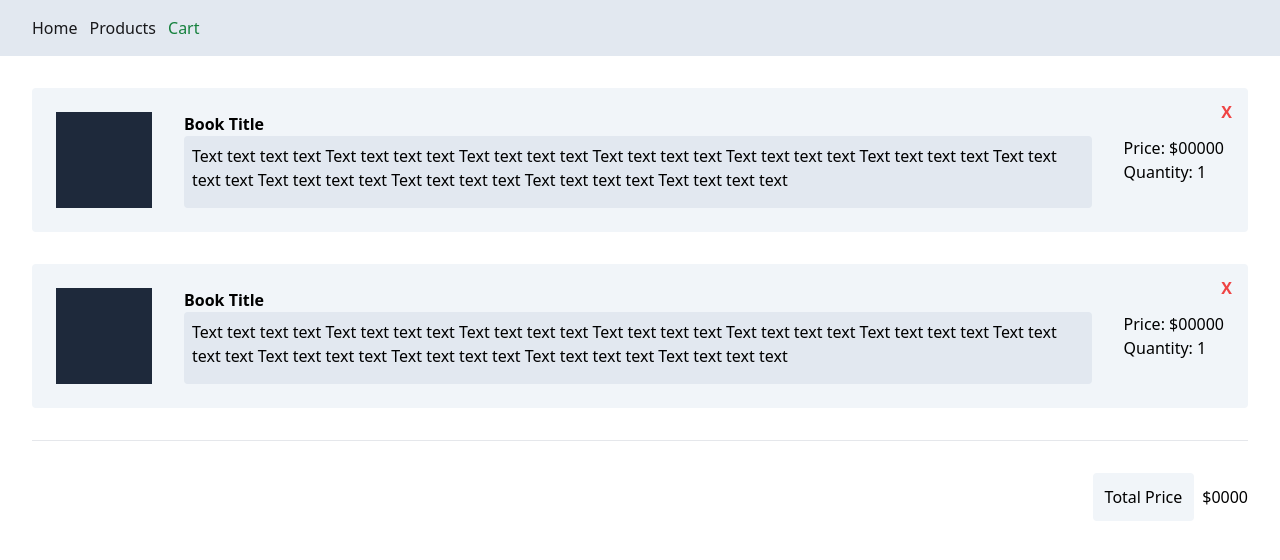
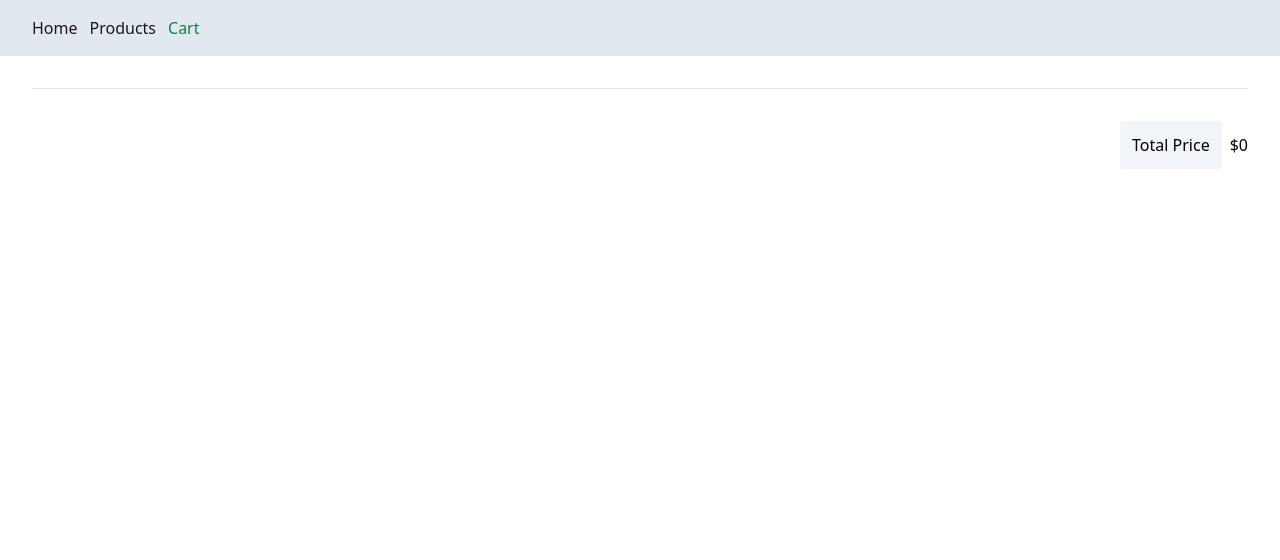
Before and after one commit to 0916dhkim/montra-take-home, a React (Vite) app: page /cart in a window 1280 px wide. Shown: the top 560 px of the page. Built offline with nearby package versions, Linux system fonts and the light colour scheme.

Commit message:
Populate cart page

```diff
--- a/src/pages/Cart/Cart.tsx
+++ b/src/pages/Cart/Cart.tsx
@@ -1,14 +1,27 @@
 import CartItem from "./CartItem";
 import classes from "./Cart.module.css";
+import { useAppSelector } from "../../store/store";
+import { useMemo } from "react";
 
 export default function Cart() {
+  const cart = useAppSelector((state) => state.cart);
+  const total = useMemo(
+    () =>
+      cart.reduce(
+        (prev, cartItem) => prev + cartItem.product.price * cartItem.quantity,
+        0
+      ),
+    [cart]
+  );
+
   return (
     <div className={classes.cart}>
-      <CartItem />
-      <CartItem />
+      {cart.map((cartItem) => (
+        <CartItem key={cartItem.product.id} item={cartItem} />
+      ))}
       <hr />
       <div className={classes.total}>
-        <span className={classes.totalLabel}>Total Price</span> $0000
+        <span className={classes.totalLabel}>Total Price</span> ${total}
       </div>
     </div>
   );
--- a/src/pages/Cart/CartItem.module.css
+++ b/src/pages/Cart/CartItem.module.css
@@ -2,15 +2,15 @@
 
 @layer components {
   .cartItem {
-    @apply relative bg-slate-100 rounded flex flex-row p-6 gap-8;
+    @apply relative bg-slate-100 rounded flex flex-row items-center p-6 gap-8;
   }
 
   .thumbnail {
-    @apply w-24 h-24 bg-slate-800 self-center;
+    @apply w-32 bg-slate-800 self-center;
   }
 
   .itemDetails {
-    @apply flex-1 flex flex-col;
+    @apply flex-1 flex flex-col self-stretch;
   }
 
   .title {
--- a/src/pages/Cart/CartItem.tsx
+++ b/src/pages/Cart/CartItem.tsx
@@ -1,21 +1,24 @@
+import { CartItem as CartItemType } from "../../store/cart";
+import { NavLink } from "react-router-dom";
 import classes from "./CartItem.module.css";
 
-export default function CartItem() {
+type CartItemProps = {
+  item: CartItemType;
+};
+
+export default function CartItem({ item }: CartItemProps) {
   return (
     <div className={classes.cartItem}>
-      <div className={classes.thumbnail} />
+      <NavLink to={`/products/${item.product.id}`}>
+        <img className={classes.thumbnail} src={item.product.thumbnail} />
+      </NavLink>
       <div className={classes.itemDetails}>
-        <span className={classes.title}>Book Title</span>
-        <p className={classes.description}>
-          Text text text text Text text text text Text text text text Text text
-          text text Text text text text Text text text text Text text text text
-          Text text text text Text text text text Text text text text Text text
-          text text
-        </p>
+        <span className={classes.title}>{item.product.title}</span>
+        <p className={classes.description}>{item.product.description}</p>
       </div>
       <div className={classes.orderDetails}>
-        <span>Price: $00000</span>
-        <span>Quantity: 1</span>
+        <span>Price: ${item.product.price}</span>
+        <span>Quantity: {item.quantity}</span>
       </div>
       <button className={classes.close}>X</button>
     </div>
```
